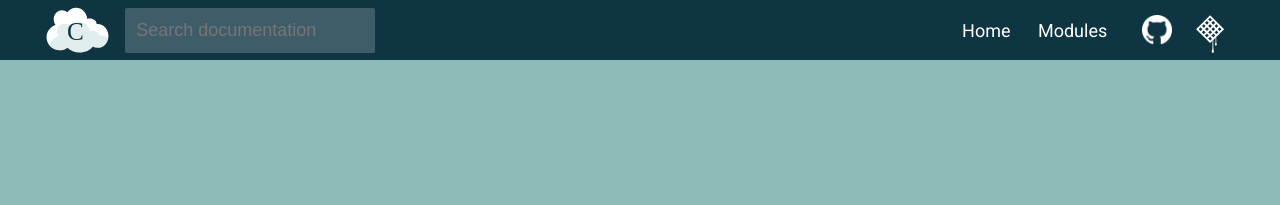
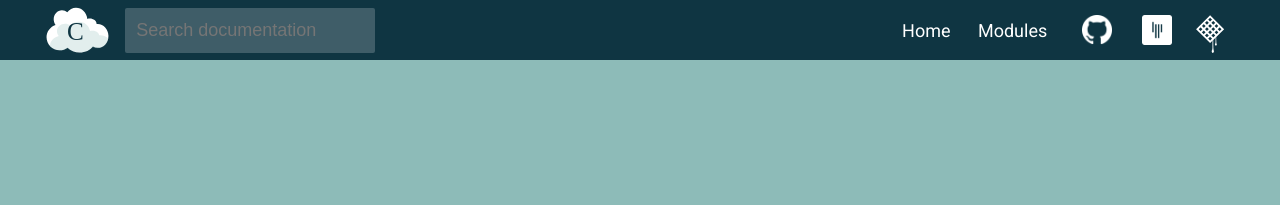
Before and after one commit to lucidsoftware/cumulus, a Jekyll site: the page built from index.html, in a window 1280 px wide. Shown: the top 205 px of the page. Built offline with Jekyll 4.4.1, drawn with Linux system fonts in a browser that asks for light colours; comment, search, counter and statistics services are not loaded.

Commit message:
added gitter icon and link to documentation site

```diff
--- a/_includes/header.html
+++ b/_includes/header.html
@@ -27,6 +27,9 @@
       <a class="image-link waffle" href="https://waffle.io/lucidsoftware/cumulus">
         <img src="{{site.baseurl}}/assets/img/waffle.svg" />
       </a>
+      <a class="image-link github" href="https://gitter.im/lucidsoftware/cumulus">
+        <img src="{{site.baseurl}}/assets/img/gitter-inverted.png" />
+      </a>
       <a class="image-link github" href="https://github.com/lucidsoftware/cumulus">
         <img src="{{site.baseurl}}/assets/img/github-inverted.png" />
       </a>
```
Also changed, not shown: assets/img/gitter-inverted.png (added).
